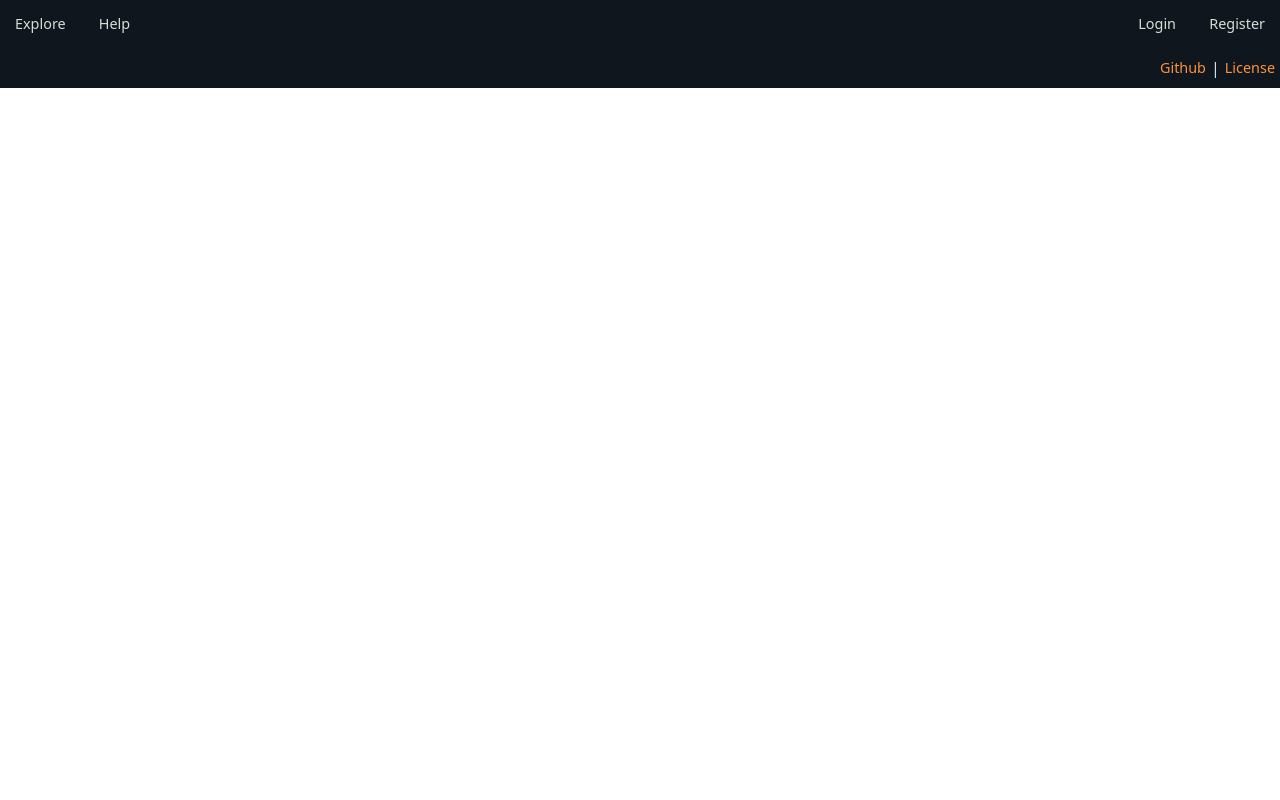
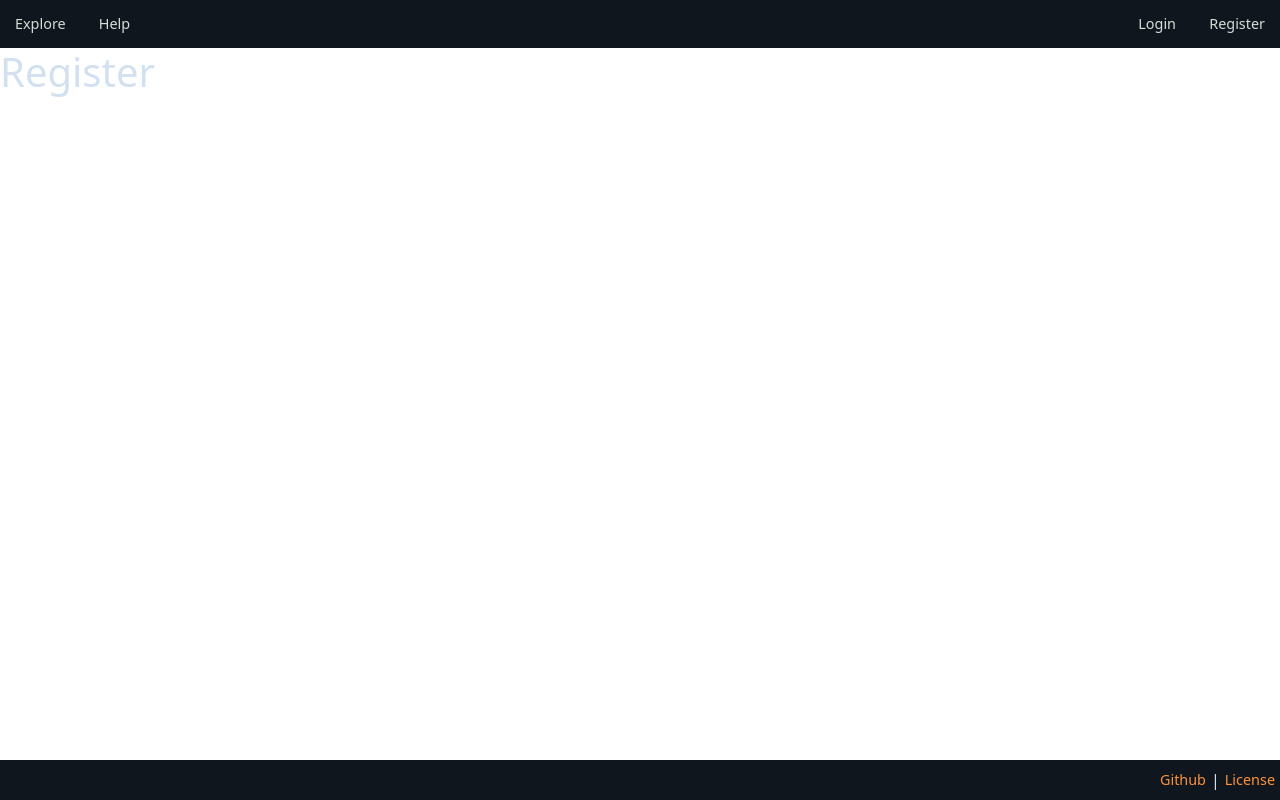
Before and after one commit to FMahdi09/CI-frontend, a React (Vite) app: page / in a window 1280 px wide. Built offline with nearby package versions, Linux system fonts and the light colour scheme.

Commit message:
added a few example pages

```diff
--- a/src/App.css
+++ b/src/App.css
@@ -8,6 +8,11 @@
     flex-direction: column;
 
     color: #d2e0f0;
+}
+
+.main
+{
+    flex-grow: 1;
 }
 
 .primary-background
--- a/src/App.tsx
+++ b/src/App.tsx
@@ -1,12 +1,16 @@
 import './App.css';
 import Footer from './Components/Footer/Footer';
 import Navigationbar from './Components/Navigationbar/Navigationbar';
+import Register from './Components/Register/Register';
 
 function App()
 {
     return (
         <>
             <Navigationbar/>
+            <div className='main'>
+                <Register />
+            </div>
             <Footer/>
         </>
     );
--- /dev/null
+++ b/src/Components/Explore/Explore.tsx
@@ -0,0 +1,6 @@
+function Explore()
+{
+    return <h1>Explore</h1>;
+}
+
+export default Explore;
--- /dev/null
+++ b/src/Components/Help/Help.tsx
@@ -0,0 +1,6 @@
+function Help()
+{
+    return <h1>Help</h1>;
+}
+
+export default Help;
--- /dev/null
+++ b/src/Components/Login/Login.tsx
@@ -0,0 +1,6 @@
+function Login()
+{
+    return <h1>Login</h1>;
+}
+
+export default Login;
--- /dev/null
+++ b/src/Components/Register/Register.tsx
@@ -0,0 +1,6 @@
+function Register()
+{
+    return <h1>Register</h1>;
+}
+
+export default Register;
```
Also changed, not shown: src/Components/Explore/Explore.css (added), src/Components/Help/Help.css (added), src/Components/Login/Login.css (added), src/Components/Register/Register.css (added).
